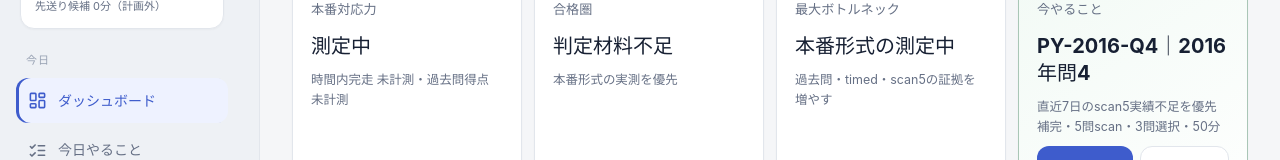
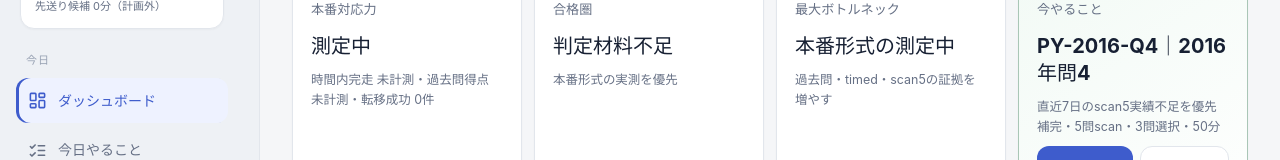
Before and after one commit to espsdrphs-eng/stat-1-study-tracker, a React (Vite) app: page / in a window 1280 px wide. Shown: the part 208-368 px from the top of the page. Built offline with nearby package versions, Linux system fonts and the light colour scheme.

Commit message:
Include transfer evidence in dashboard readiness

```diff
--- a/src/dashboardKpi.ts
+++ b/src/dashboardKpi.ts
@@ -19,13 +19,14 @@ const localExamEvidence=(readiness:Readiness)=>readiness.sampleSizes.unseen+read
   readiness.sampleSizes.scans+readiness.sampleSizes.pastExams;
 
 export function deriveDashboardKpis(input:DashboardKpiInput):DashboardKpiProjection{
-  const r=input.readiness,total=localExamEvidence(r),freshCoach=input.coach.source==="gpt"&&!input.coach.stale;
+  const r=input.readiness,directEvidence=localExamEvidence(r),transferEvidence=input.concepts.reduce((sum,row)=>sum+row.transferSuccesses,0);
+  const total=directEvidence+transferEvidence,freshCoach=input.coach.source==="gpt"&&!input.coach.stale;
   const timedMeasured=measured(r.sampleSizes.timed),pastMeasured=measured(r.sampleSizes.pastExams);
   const unseenMeasured=measured(r.sampleSizes.unseen),selectionMeasured=measured(r.sampleSizes.scans);
-  const readinessDetail=`時間内完走 ${pct(r.timedCompletionRate)}${r.sampleSizes.timed<3&&r.sampleSizes.timed?"（標本少）":""}・過去問得点 ${pct(r.pastExamScoreRate)}`;
-  const examReadiness:DashboardKpiValue={value:total<3?"測定中":pastMeasured&&Number(r.pastExamScoreRate)>=70?"合格答案を形成中":"本番証拠を蓄積中",
-    detail:readinessDetail,source:"exam_evidence",evidenceCount:total,freshness:total<3?"measuring":"current",
-    confidence:total>=6?"high":total>=3?"medium":"low",updatedAt:input.updatedAt};
+  const readinessDetail=`時間内完走 ${pct(r.timedCompletionRate)}${r.sampleSizes.timed<3&&r.sampleSizes.timed?"（標本少）":""}・過去問得点 ${pct(r.pastExamScoreRate)}・転移成功 ${transferEvidence}件`;
+  const examReadiness:DashboardKpiValue={value:directEvidence<3?"測定中":pastMeasured&&Number(r.pastExamScoreRate)>=70?"合格答案を形成中":"本番証拠を蓄積中",
+    detail:readinessDetail,source:transferEvidence?"exam_and_transfer_evidence":"exam_evidence",evidenceCount:total,freshness:directEvidence<3?"measuring":"current",
+    confidence:directEvidence>=6?"high":directEvidence>=3?"medium":"low",updatedAt:input.updatedAt};
 
   let passZoneValue="判定材料不足",passSource="insufficient_evidence",passConfidence:"low"|"medium"|"high"="low",passCount=total;
   if(freshCoach&&input.coach.display.level.confidence!=="low"){
```
Also changed, not shown: 1 other file (tests, documents, lock files or other folders).
